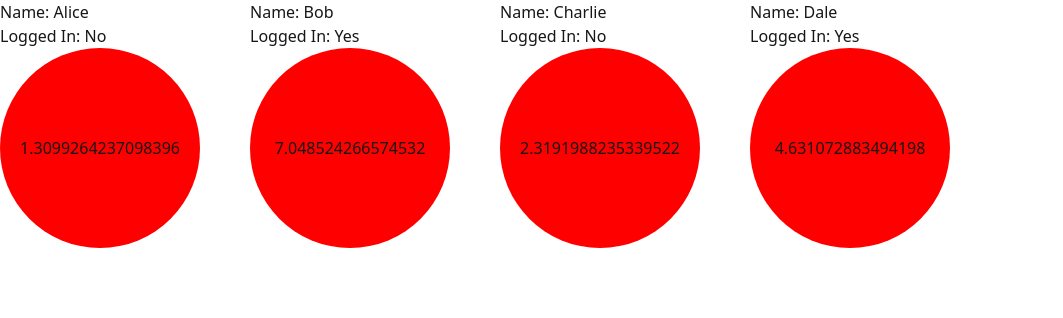
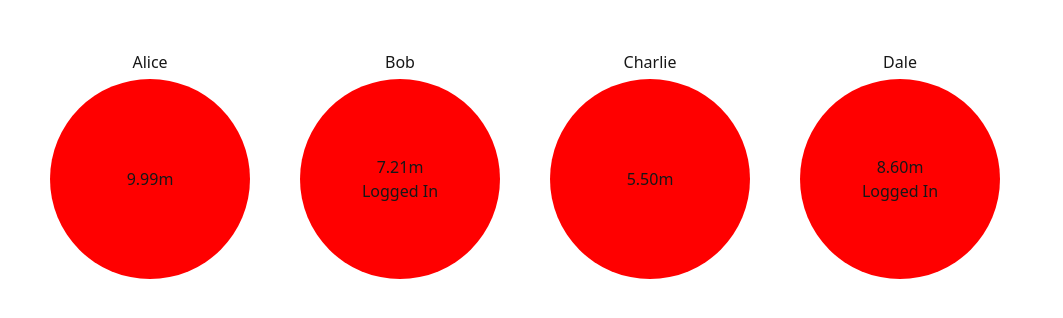
Before and after one commit to quantum-proximity-gateway/rpi-code, a Next.js app in the folder web-app/: page / in a window 1280 px wide. Shown: the top 318 px of the page, without its empty margins (0-1063 px from the left). Built offline with nearby package versions, Linux system fonts and the light colour scheme.

Commit message:
Improved styling

```diff
--- a/web-app/src/app/page.tsx
+++ b/web-app/src/app/page.tsx
@@ -39,20 +39,20 @@ export default function Home() {
     // Call API every half second to update the user data
     const interval = setInterval(() => {
       getUserData().then(data => setUsers(data));
-    }, 500);
+    }, 1000);
 
     return () => clearInterval(interval);
   }, []);
 
 
   return (
-    <div style={{display: "flex", flexDirection: "row", flexWrap: "wrap", gap: "50px"}}>
+    <div style={{display: "flex", flexDirection: "row", flexWrap: "wrap", gap: "50px", padding: "50px"}}>
       {users.map(user => (
-        <div>
-          <p>Name: {user.name}</p>
-          <p>Logged In: {user.loggedIn ? "Yes" : "No"}</p>
-          <div key={user.name} style={{display: "flex", width: "200px", height: "200px", backgroundColor: "red", borderRadius: "50%"}}>
-            <p style={{margin: "auto"}}>{user.distance}</p>
+        <div style={{display: "flex", flexDirection: "column", justifyContent: "center", alignItems: "center", gap: "5px"}}>
+          <p>{user.name}</p>
+          <div key={user.name} style={{display: "flex", flexDirection: "column", justifyContent: "center", alignItems: "center", width: "200px", height: "200px", backgroundColor: "red", borderRadius: "50%"}}>
+            <p>{user.distance.toFixed(2)}m</p>
+            {user.loggedIn && <p>Logged In</p>}
           </div>
         </div>
       ))}
```
